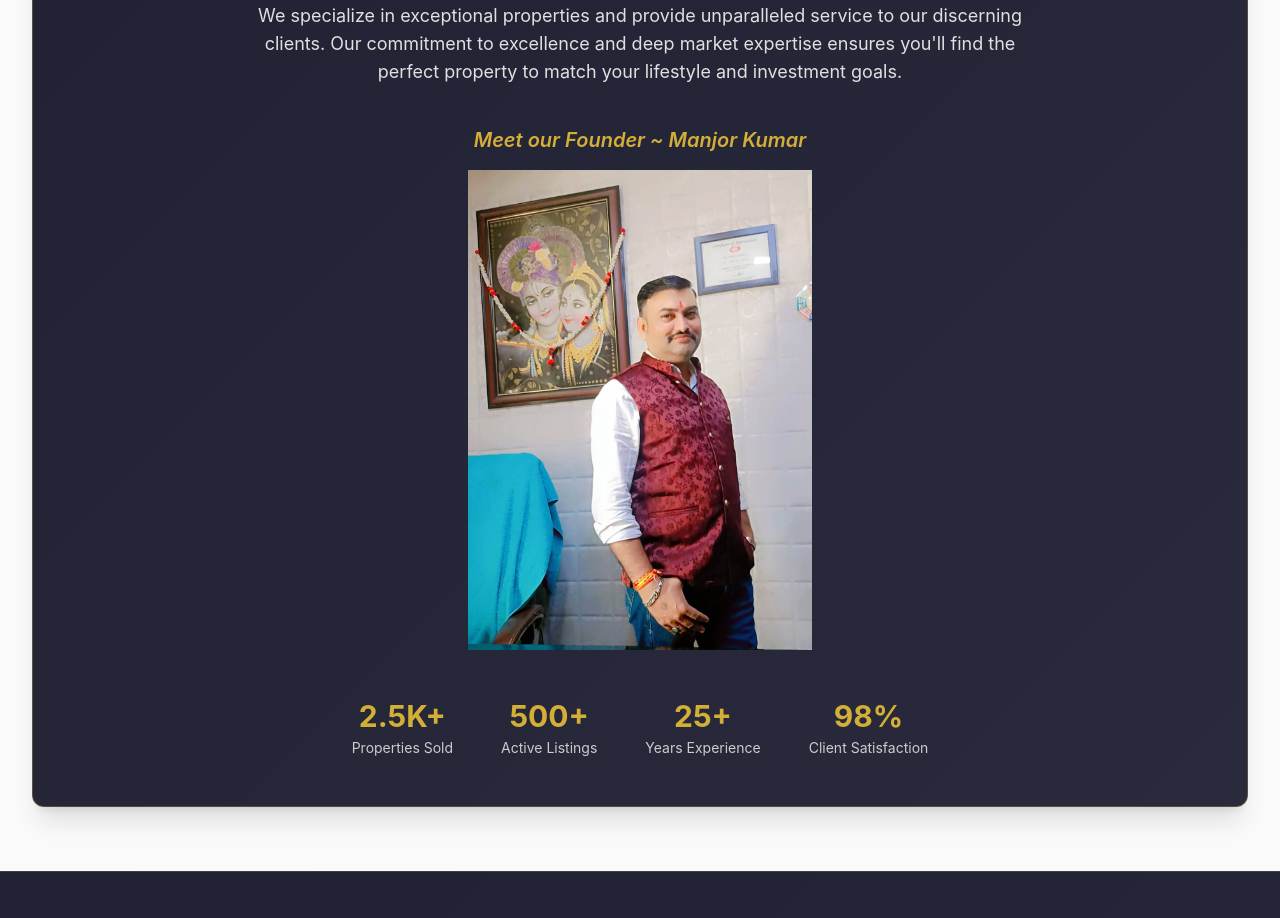
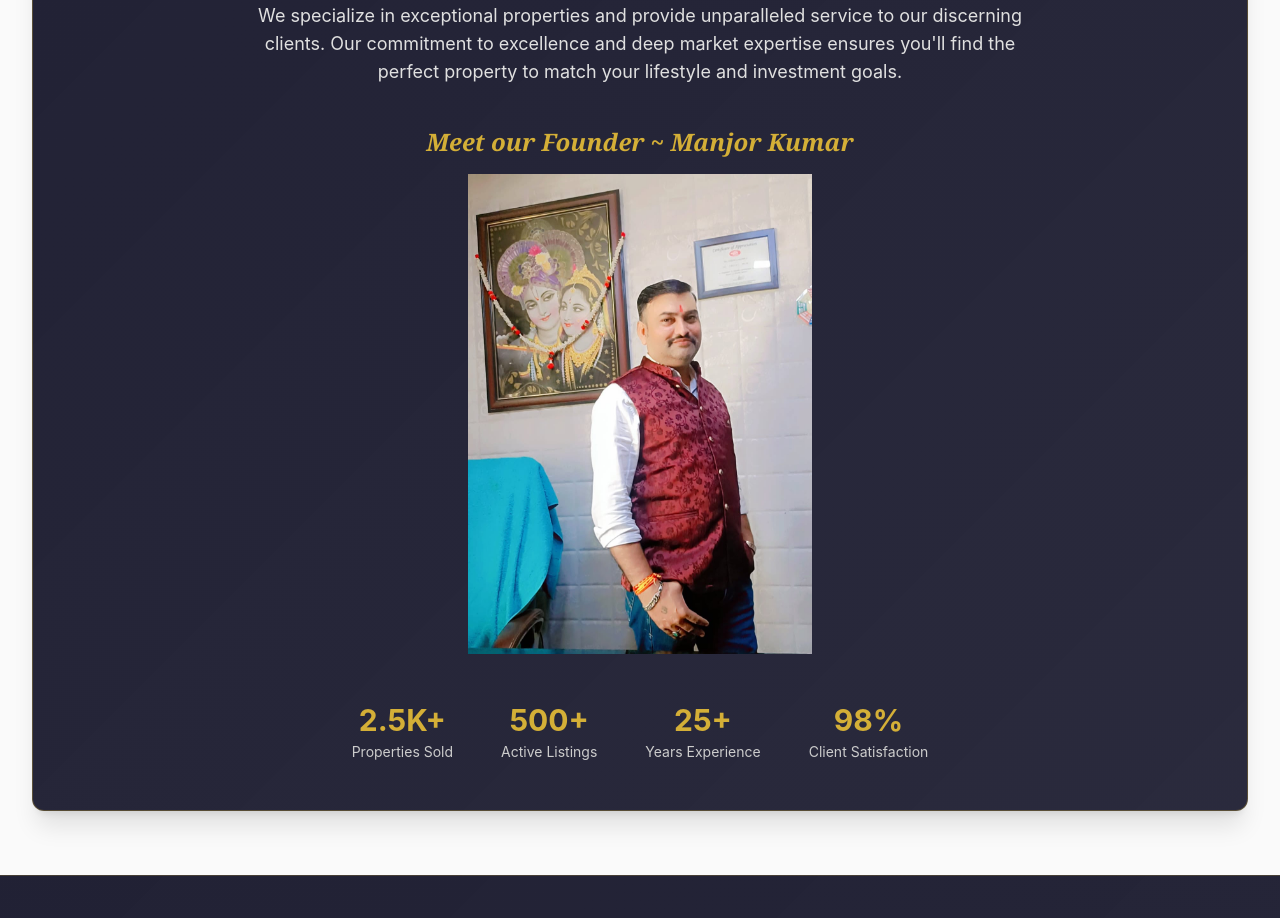
Before and after one commit to tascan25/Client_Perfect_Homes, a React (Vite) app: page /contact in a window 1280 px wide. Shown: the part 1280-2198 px from the top of the page. Built offline with nearby package versions, Linux system fonts and the light colour scheme.

Commit message:
Update Contact.tsx

```diff
--- a/src/pages/Contact.tsx
+++ b/src/pages/Contact.tsx
@@ -311,7 +311,7 @@ export default function Contact() {
               goals.
             </p>
             <div className="w-[50vw] bg-transparent my-1 md:my-4 flex flex-col justify-center items-center gap-2 md:gap-4">
-              <span className="text-[#d4af37] text-xl md:text-2xlfont-serif font-semibold italic">Meet our Founder ~ Manjor Kumar</span>
+              <span className="text-[#d4af37] text-xl md:text-2xl font-serif font-semibold italic">Meet our Founder ~ Manjor Kumar</span>
               <div className="rounded-4xl">
                    <img src="/ownerimage.jpeg" alt="owner'simage"  className="object-contain rounded-4xl z-20 shadow-amber-300 w-[60vw] h-[60vh]"/>
               </div>
```
